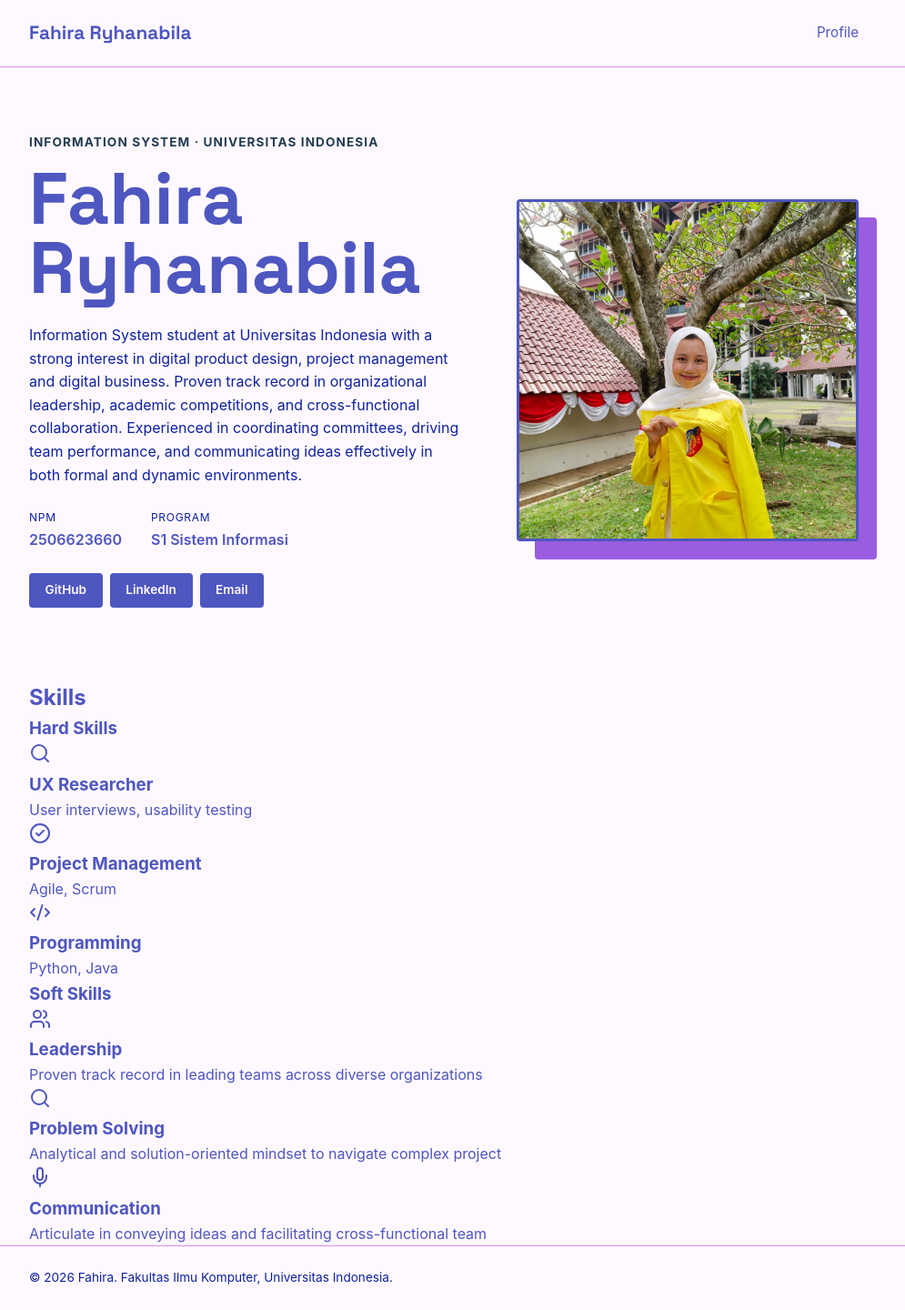
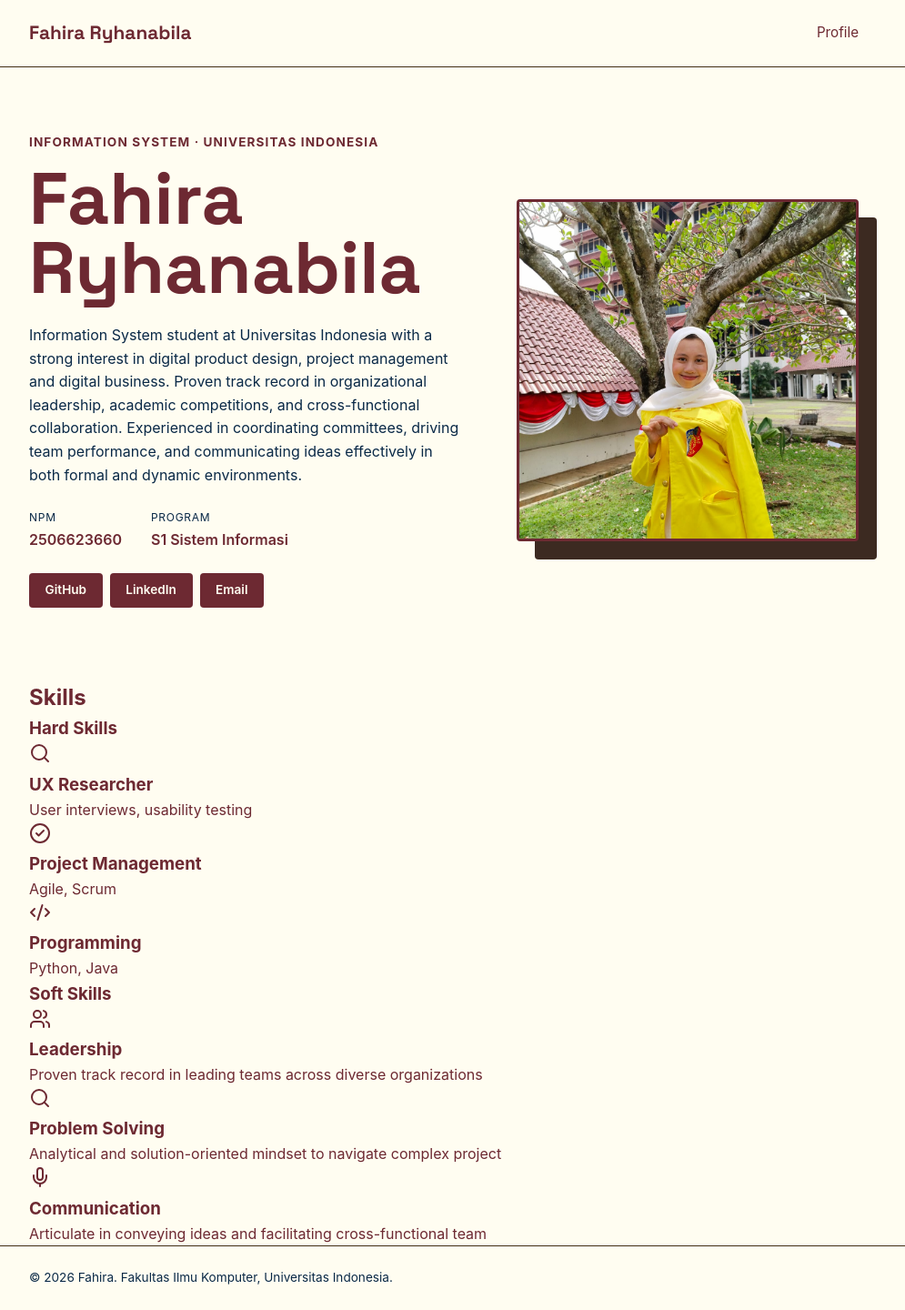
Before and after one commit to fahiraryhanabila/myportofolio, a Django app: page / in a window 1280 px wide. Shown: the whole page at 91% size, without its empty margins (152-1147 px from the left). Run offline with Django 5.2, Linux system fonts and the light colour scheme.

Commit message:
feat: change color pallete

```diff
--- a/static/css/style.css
+++ b/static/css/style.css
@@ -5,12 +5,12 @@
 }
 
 :root {
-    --ink: #4E56C0;
-    --paper: #fff9ff;
-    --accent: #9B5DE0;
-    --accent-dark: #213C51;
-    --line: #D78FEE;
-    --text-muted: #0E21A0;
+    --ink: #6D2932;
+    --paper: #FFFDF1;
+    --accent: #3C2A21;
+    --accent-dark: #6D2932;
+    --line: #412D15;
+    --text-muted: #0A2947;
     --radius: 4px;
 }
 
```
